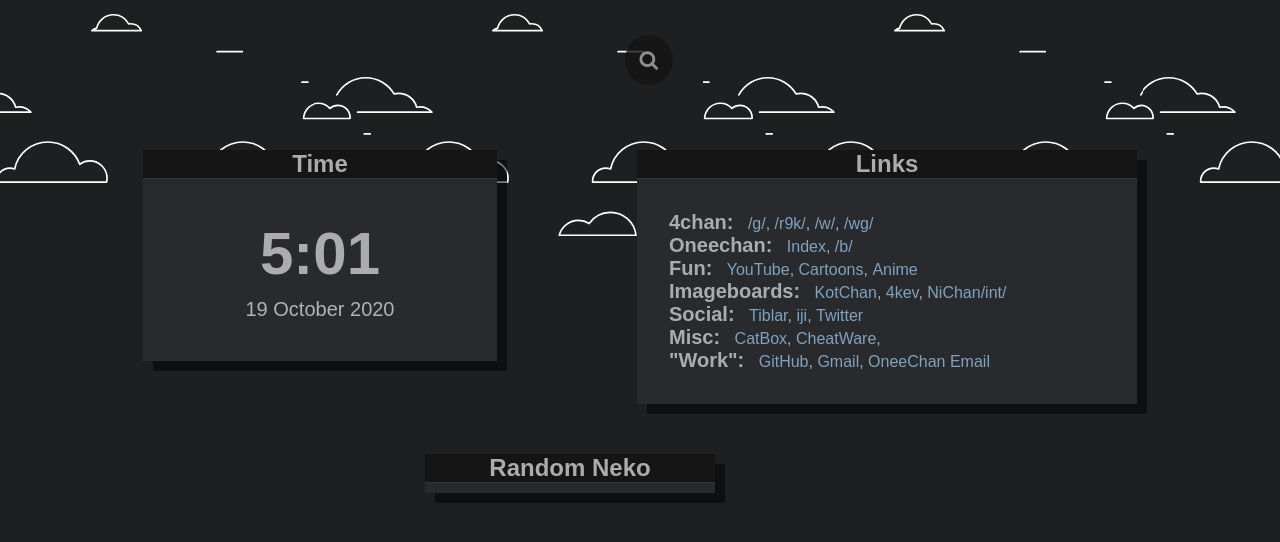
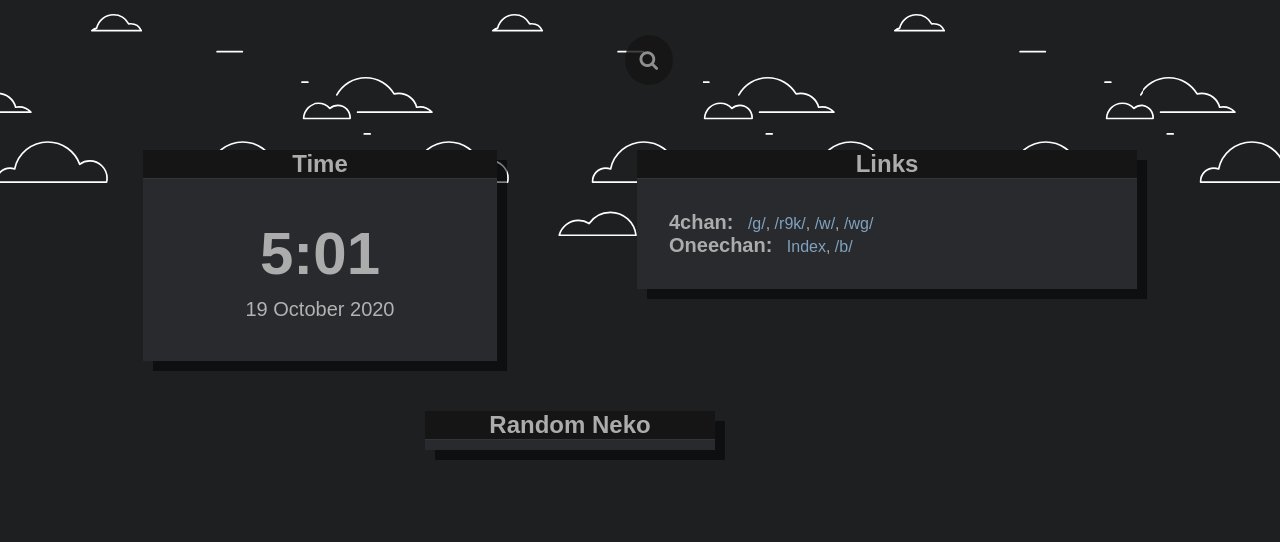
Before and after one commit to That-Thing/old-startpage, a plain HTML site: page index.html in a window 1280 px wide. Drawn offline with nearby package versions, Linux system fonts and the light colour scheme; no server answers.

Commit message:
Update index.html

```diff
--- a/index.html
+++ b/index.html
@@ -44,35 +44,6 @@
             <h3 class="cat">Oneechan:</h3>
             <p><a href="https://onee.ch">Index</a>, </p>
             <p><a href="https://onee.ch/b/">/b/</a> </p>
-          </div>
-          <div class="cat-group">
-            <h3 class="cat">Fun:</h3>
-            <p><a href="https://www.youtube.com/">YouTube</a>,</p>
-            <p><a href="https://kimcartoon.to/">Cartoons</a>,</p>
-            <p><a href="https://kissanime.ru/">Anime</a></p>
-          </div>
-          <div class="cat-group">
-            <h3 class="cat">Imageboards:</h3>
-            <p><a href="http://31.148.96.156/chat/int">KotChan</a>,</p>
-            <p><a href="https://www.4kev.org/index.php">4kev</a>,</p>
-            <p><a href="https://nichan.net/int/">NiChan/int/</a></p>
-          </div>
-          <div class="cat-group">
-            <h3 class="cat">Social:</h3>
-            <p><a href="https://tiblar.com/dashboard/">Tiblar</a>,</p>
-            <p><a href="https://iji.cx/">iji</a>,</p>
-	    <p><a href="https://twitter.com/home">Twitter</a></p>
-          </div>
-          <div class="cat-group">
-            <h3 class="cat">Misc:</h3>
-            <p><a href="https://catbox.moe/">CatBox</a>,</p>
-            <p><a href="https://cheatware.xyz/index.php">CheatWare</a>,</p>
-          </div>
-          <div class="cat-group">
-            <h3 class="cat">"Work":</h3>
-            <p><a href="https://github.com/">GitHub</a>, </p>
-            <p><a href="https://mail.google.com/mail/u/0/#inbox">Gmail</a>,</p>
-            <p><a href="https://outlook.office365.com/mail/inbox">OneeChan Email</a></p>
           </div>
         </div>
       </div>
```
